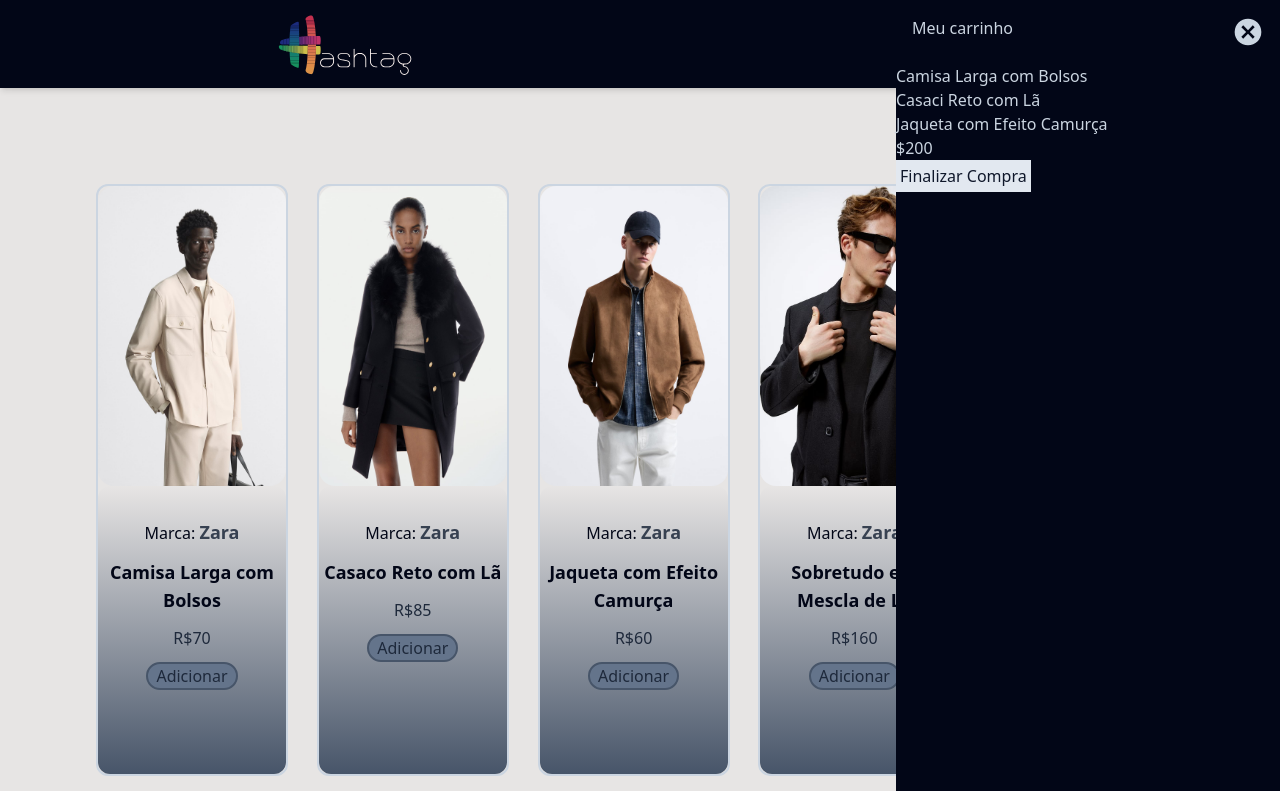
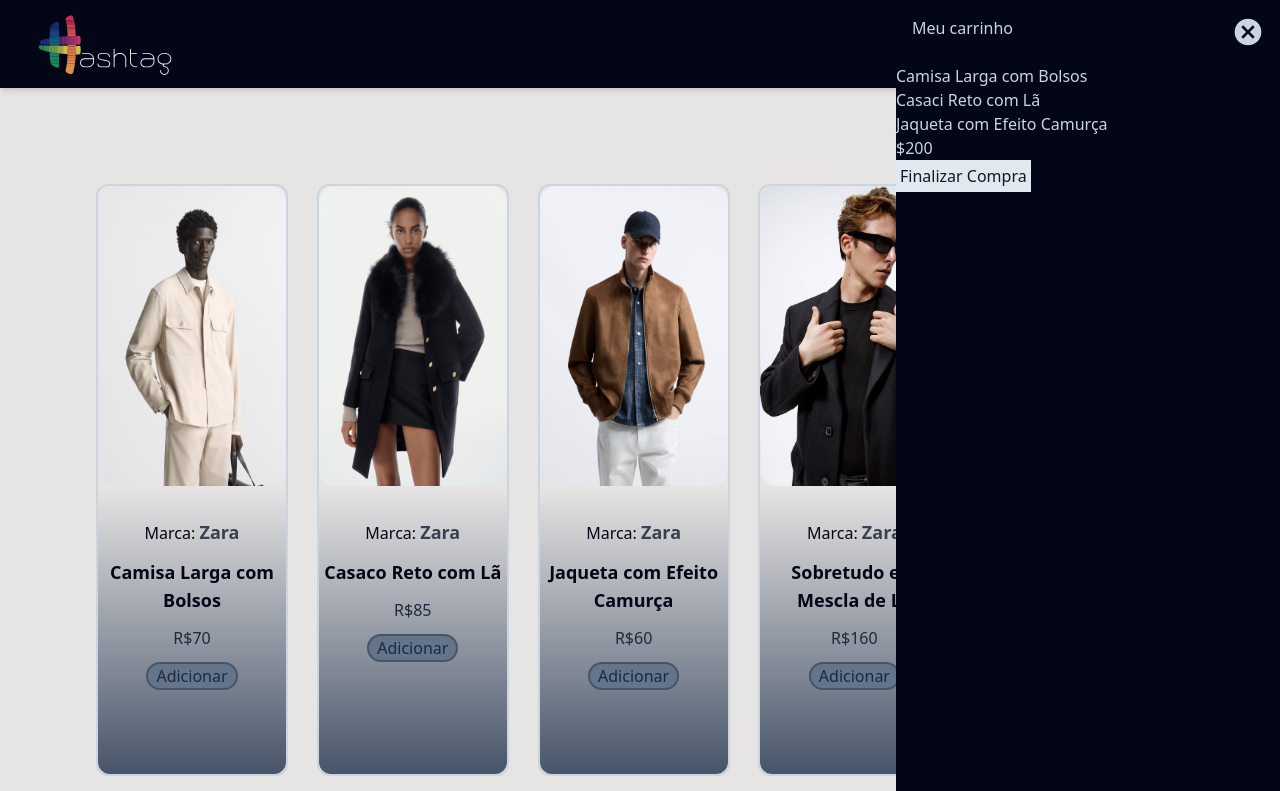
Before and after one commit to RaphMt117/mercadoJS, a website built with Vite: page index.html in a window 1280 px wide. Shown: the top 791 px of the page. Built offline with nearby package versions, Linux system fonts and the light colour scheme.

Commit message:
header fix

```diff
--- a/index.html
+++ b/index.html
@@ -41,7 +41,7 @@
 			</button>
 		</section>
 		<header
-			class="flex bg-slate-950 shadow-md px-8 py-3 justify-around sticky top-0">
+			class="flex bg-slate-950 shadow-md px-8 py-3 justify-between sticky top-0">
 			<img
 				class="h-16"
 				src="./assets/logo/hashtag.svg"
```
